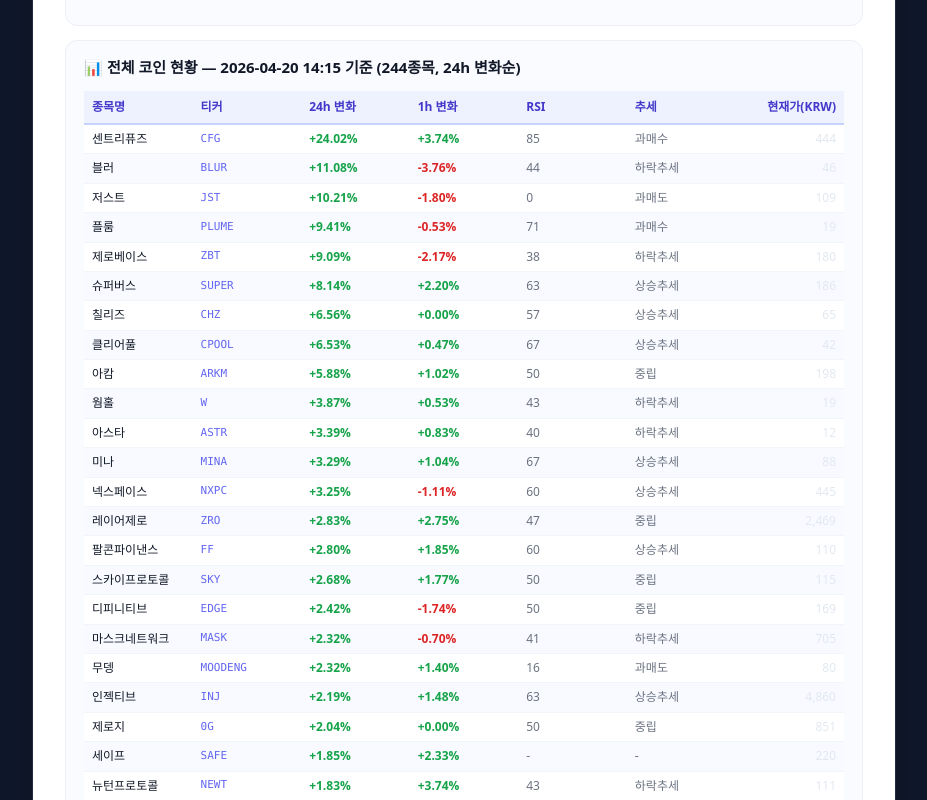
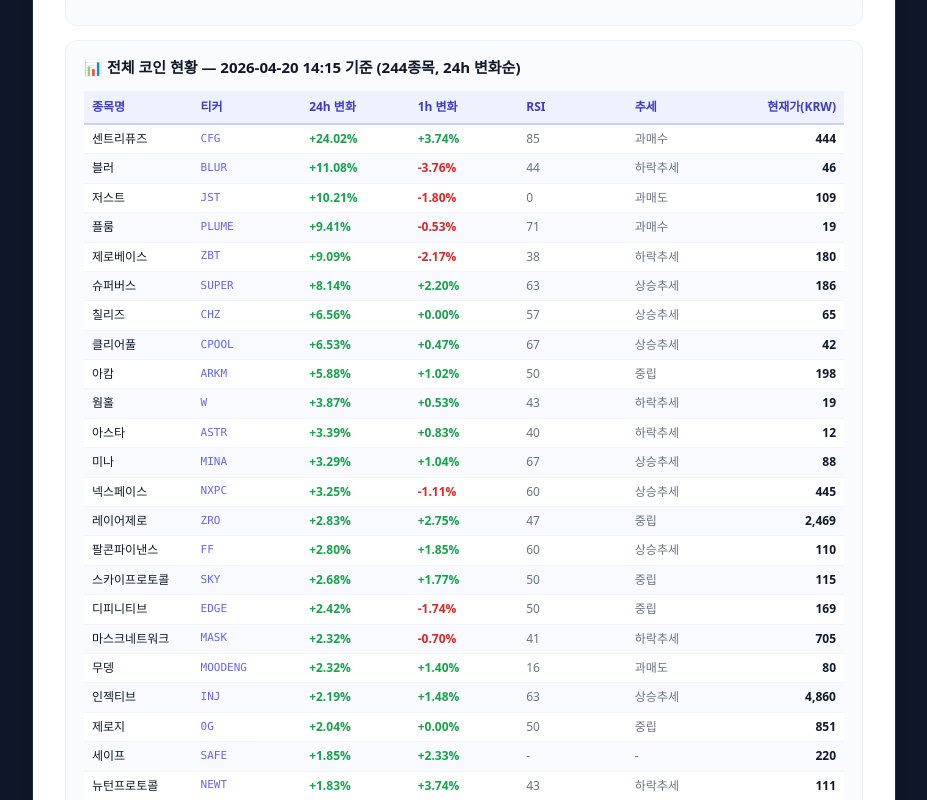
Before and after one commit to sungsickpark-eng/coin-briefing, a Next.js app: page / in a window 1280 px wide. Shown: the part 2940-3740 px from the top of the page, without its empty margins (176-1103 px from the left). Built offline with nearby package versions, Linux system fonts and the light colour scheme.

Commit message:
Fix price column color: use :has(thead) to target coin table only

```diff
--- a/app/globals.css
+++ b/app/globals.css
@@ -50,6 +50,10 @@ body {
 .briefing-content .coin-overview-card table td:nth-child(7) {
   width: 24%;
   text-align: right;
+}
+
+/* 현재가 컬럼 색상 — thead가 있는 코인 테이블에만 적용 (바 차트 제외) */
+.briefing-content table:has(thead) td:last-child {
   color: #111827 !important;
   font-weight: 600 !important;
 }
```
